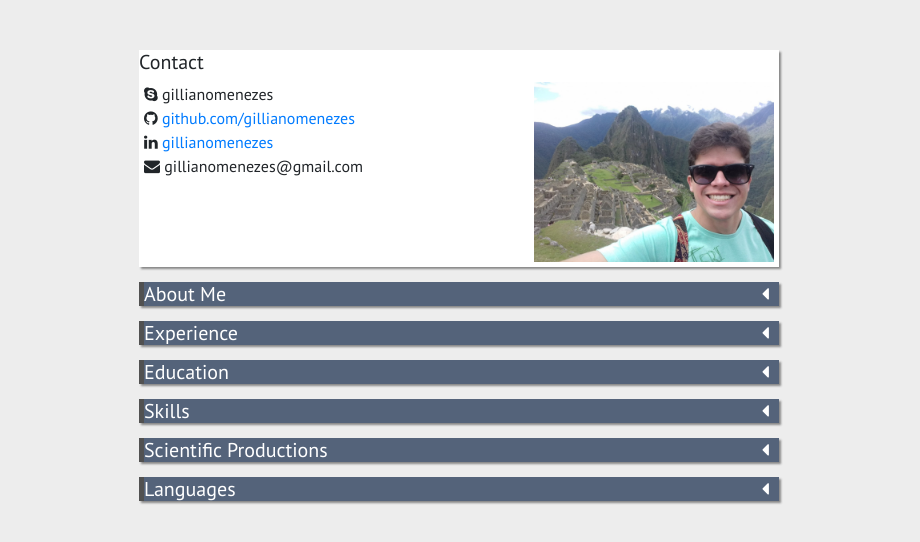
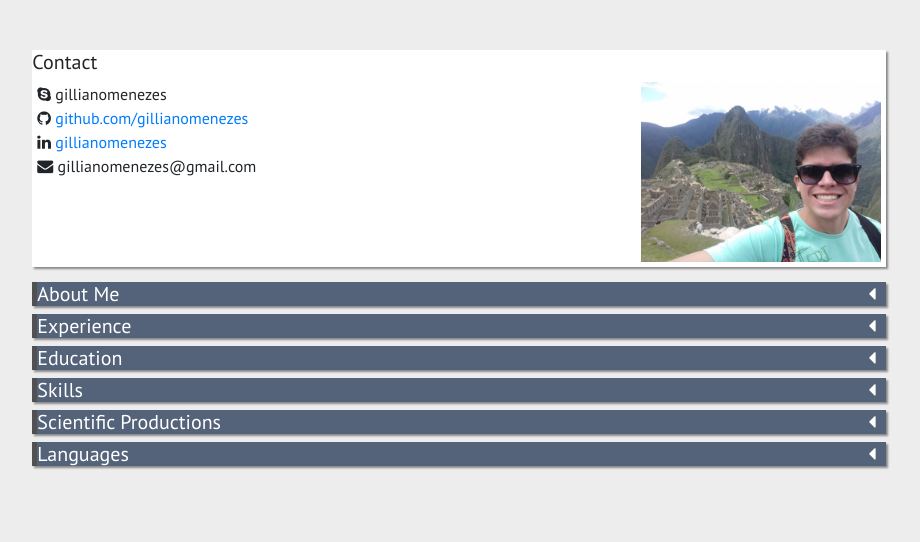
Before and after one commit to gillianomenezes/gillianomenezes.github.io, a plain HTML site: page index.html in a window 1280 px wide. Shown: the whole page, without its empty margins (181-1101 px from the left). Drawn offline with nearby package versions, Linux system fonts and the light colour scheme.

Commit message:
adjust layout

```diff
--- a/index.html
+++ b/index.html
@@ -1,5 +1,6 @@
 <!DOCTYPE html>
 <html>
+<meta name="viewport" content="width=device-width, initial-scale=1.0">
 <head>
 	<title>Gilliano's web page</title>
 	<link rel="stylesheet" href="https://maxcdn.bootstrapcdn.com/font-awesome/4.7.0/css/font-awesome.min.css">
@@ -13,7 +14,7 @@
 </head>
 <body>
 	<main>
-		<div id="contact" class="floating-box col col-sm-10 col-md-6 col-xs-10">
+		<div id="contact" class="floating-box col-11 col-md-8">
 			<h5> Contact</h5>
 			<div class="row" id="contact-info">
 				<div class="col">
@@ -29,7 +30,7 @@
 				</div>
 			</div>
 		</div>
-		<div id="aboutme" class="floating-box col col-sm-10 col-md-6 col-xs-10">
+		<div id="aboutme" class="floating-box col-11 col-md-8">
 			<h5 id="aboutme-title" class="box-title"> About Me <i class="fa fa-caret-left arrow" aria-hidden="true"></i></h5>
 			<div class="content" id="aboutme-content">
 				<p>Hi! I'm Gilliano, a Brazilian Software Engineer based on Recife, Brazil. Here is some information about me: </p>
@@ -39,7 +40,7 @@
 				<p>🔬 I'm always striving myself to learn new things. Above all, I'm eager to reach new challenges on my career! </p>
 			</div>
 		</div>
-		<div id="experience" class="floating-box col col-sm-10 col-md-6 col-xs-10">
+		<div id="experience" class="floating-box col-11 col-md-8">
 			<h5 id="experience-title" class="box-title"> Experience <i class="fa fa-caret-left arrow" aria-hidden="true"></i></h5>
 			<div id="experience-content" class="content">
 				<div class="row">
@@ -81,7 +82,7 @@
 				</div>
 			</div>
 		</div>
-		<div id="education" class="floating-box col col-sm-10 col-md-6 col-xs-10">
+		<div id="education" class="floating-box col-11 col-md-8">
 			<h5 id="education-title" class="box-title"> Education <i class="fa fa-caret-left arrow" aria-hidden="true"></i></h5>
 			<div id="education-content" class="content">
 				<div class="row">
@@ -100,19 +101,19 @@
 				</div>
 			</div>
 		</div>
-		<div id="skills" class="floating-box col col-sm-10 col-md-6 col-xs-10">
+		<div id="skills" class="floating-box col-11 col-md-8">
 			<h5 id="skills-title" class="box-title"> Skills <i class="fa fa-caret-left arrow" aria-hidden="true"></i></h5>
 			<div id="skills-content" class="content">
 				<p>Lorem ipsum dolor sit amet, consectetur adipiscing elit. Maecenas nunc lorem, tempus vel nisl vel, pulvinar mollis turpis. Aenean mi velit, iaculis eget odio sed, eleifend placerat nisl. Cras nec molestie justo, id iaculis nunc. Donec at arcu enim. Curabitur ut ex maximus elit lacinia suscipit sed at est. Mauris in eleifend quam. Donec malesuada auctor maximus. Phasellus suscipit porta mauris. Aliquam erat volutpat.</p>
 			</div>
 		</div>
-		<div id="scientific-productions" class="floating-box col col-sm-10 col-md-6 col-xs-10">
+		<div id="scientific-productions" class="floating-box col-11 col-md-8">
 			<h5 id="scientific-productions-title" class="box-title">Scientific Productions <i class="fa fa-caret-left arrow" aria-hidden="true"></i></h5>
 			<div id="scientific-productions-content" class="content">
 				<p>Lorem ipsum dolor sit amet, consectetur adipiscing elit. Maecenas nunc lorem, tempus vel nisl vel, pulvinar mollis turpis. Aenean mi velit, iaculis eget odio sed, eleifend placerat nisl. Cras nec molestie justo, id iaculis nunc. Donec at arcu enim. Curabitur ut ex maximus elit lacinia suscipit sed at est. Mauris in eleifend quam. Donec malesuada auctor maximus. Phasellus suscipit porta mauris. Aliquam erat volutpat.</p>
 			</div>
 		</div>
-		<div id="languages" class="floating-box col col-sm-10 col-md-6 col-xs-10">
+		<div id="languages" class="floating-box col-11 col-md-8">
 			<h5 id="languages-title" class="box-title"> Languages <i class="fa fa-caret-left arrow" aria-hidden="true"></i></h5>
 			<div id="languages-content" class="content">
 				<ul>
--- a/style.css
+++ b/style.css
@@ -1,10 +1,10 @@
 .floating-box{
-	margin: auto;
 	background: #FFFFFF;
 	box-shadow: 2px 2px 2px #888888;
 	margin-bottom: 15px;
 	padding-right: 0px;
 	padding-left: 0px;
+	margin: auto;
 }
 
 .content{
```
